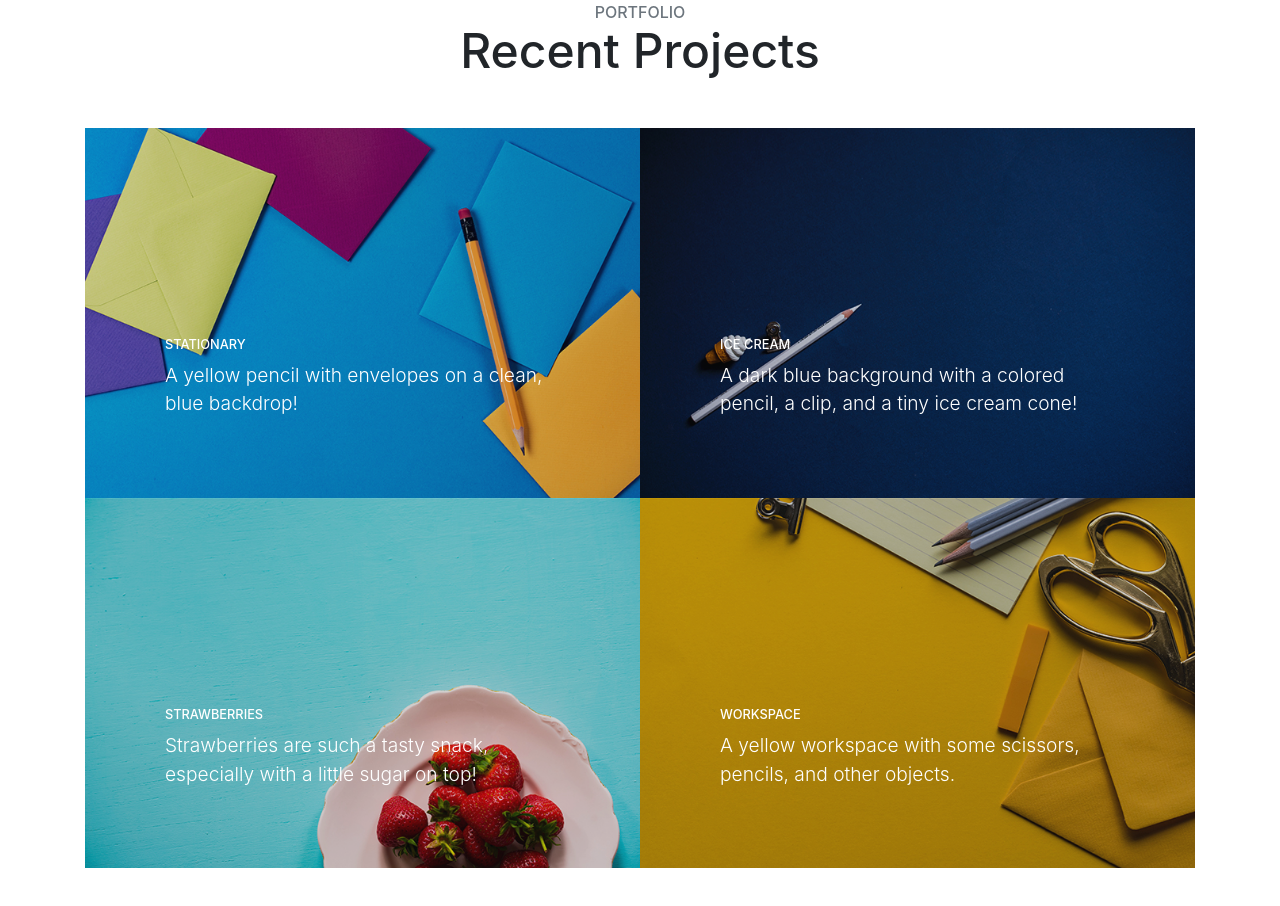
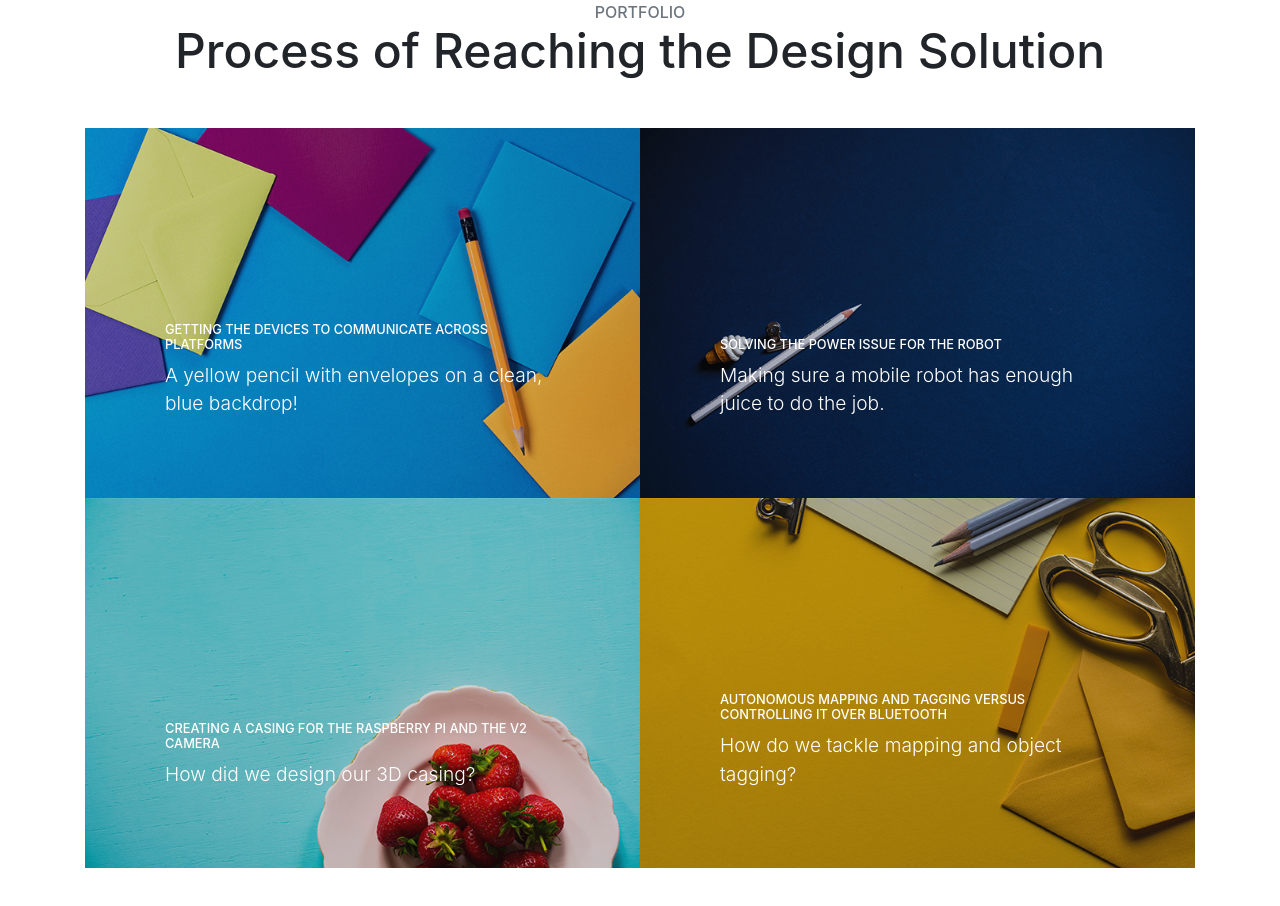
Before and after one commit to Nels27/SearchTagBot, a website with bundled scripts: page index.html in a window 1280 px wide. Shown: the part 2656-3562 px from the top of the page. Built offline with nearby package versions, Linux system fonts and the light colour scheme.

Commit message:
Editing the sections to describe the project.

```diff
--- a/index.html
+++ b/index.html
@@ -143,14 +143,14 @@
       <div class="container">
         <div class="content-section-heading text-center">
           <h3 class="text-secondary mb-0">Portfolio</h3>
-          <h2 class="mb-5">Recent Projects</h2>
+          <h2 class="mb-5">Process of Reaching the Design Solution</h2>
         </div>
         <div class="row no-gutters">
           <div class="col-lg-6">
             <a class="portfolio-item" href="#">
               <span class="caption">
                 <span class="caption-content">
-                  <h2>Stationary</h2>
+                  <h2>Getting the devices to communicate across platforms</h2>
                   <p class="mb-0">A yellow pencil with envelopes on a clean, blue backdrop!</p>
                 </span>
               </span>
@@ -161,8 +161,8 @@
             <a class="portfolio-item" href="#">
               <span class="caption">
                 <span class="caption-content">
-                  <h2>Ice Cream</h2>
-                  <p class="mb-0">A dark blue background with a colored pencil, a clip, and a tiny ice cream cone!</p>
+                  <h2>Solving the power issue for the robot</h2>
+                  <p class="mb-0">Making sure a mobile robot has enough juice to do the job.</p>
                 </span>
               </span>
               <img class="img-fluid" src="img/portfolio-2.jpg" alt="">
@@ -172,8 +172,8 @@
             <a class="portfolio-item" href="#">
               <span class="caption">
                 <span class="caption-content">
-                  <h2>Strawberries</h2>
-                  <p class="mb-0">Strawberries are such a tasty snack, especially with a little sugar on top!</p>
+                  <h2>Creating a casing for the Raspberry Pi and the V2 camera</h2>
+                  <p class="mb-0">How did we design our 3D casing?</p>
                 </span>
               </span>
               <img class="img-fluid" src="img/portfolio-3.jpg" alt="">
@@ -183,8 +183,8 @@
             <a class="portfolio-item" href="#">
               <span class="caption">
                 <span class="caption-content">
-                  <h2>Workspace</h2>
-                  <p class="mb-0">A yellow workspace with some scissors, pencils, and other objects.</p>
+                  <h2>Autonomous mapping and tagging versus controlling it over bluetooth</h2>
+                  <p class="mb-0">How do we tackle mapping and object tagging?</p>
                 </span>
               </span>
               <img class="img-fluid" src="img/portfolio-4.jpg" alt="">
```
